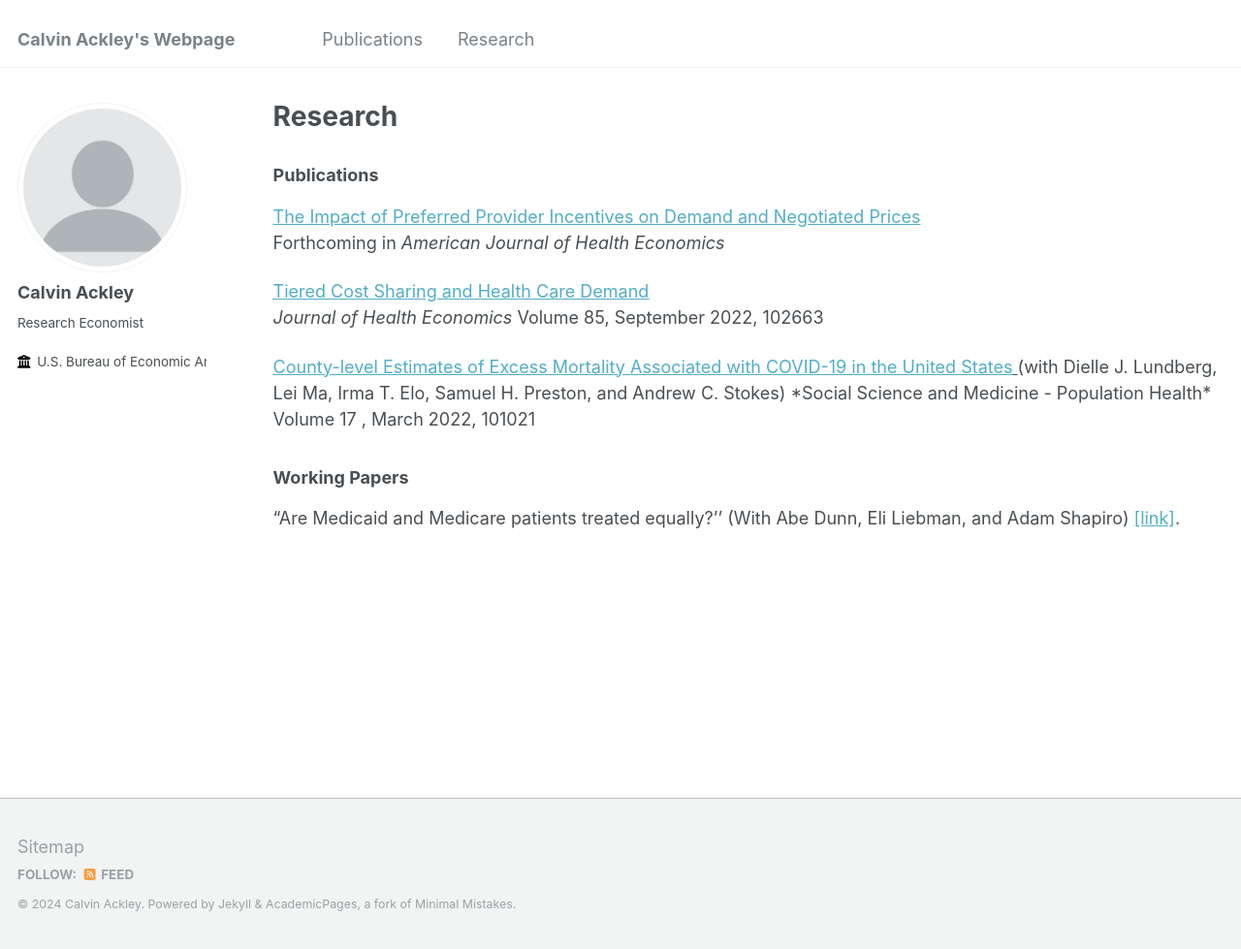
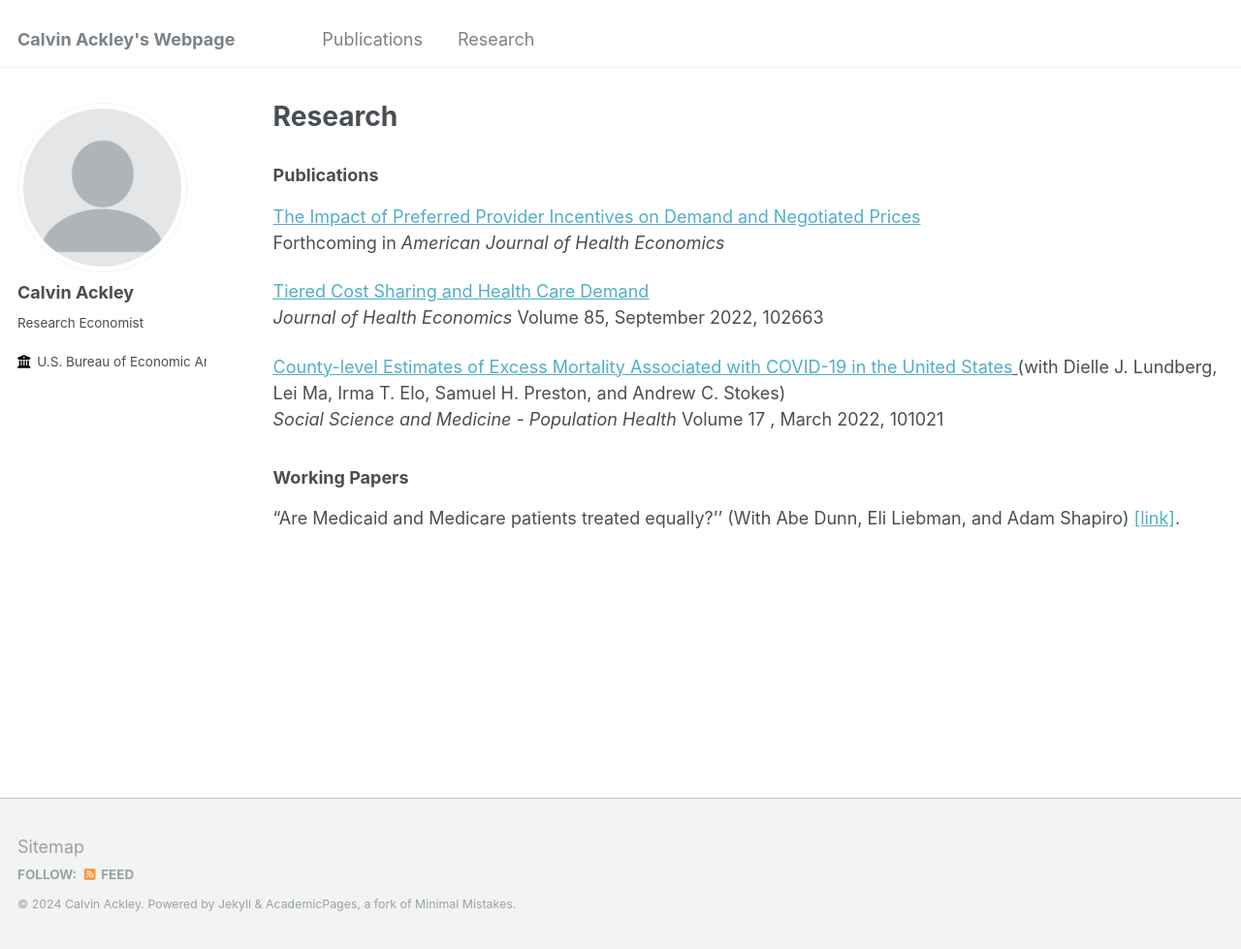
Before and after one commit to ackleycb/ackleycb.github.io, a Jekyll site: the page built from _pages/research.md, in a window 1280 px wide and 979 px high. Shown: the whole window at 97% size. Built offline with Jekyll 4.4.1, drawn with Linux system fonts in a browser that asks for light colours.

Commit message:
Update research.md

```diff
--- a/_pages/research.md
+++ b/_pages/research.md
@@ -13,9 +13,9 @@ Forthcoming in *American Journal of Health Economics*
 <span style="text-decoration:underline"> [Tiered Cost Sharing and Health Care Demand](https://www.sciencedirect.com/science/article/abs/pii/S0167629622000807) </span> <br>
 *Journal of Health Economics* Volume 85, September 2022, 102663
 
-<span style="text-decoration:underline"> [County-level Estimates of Excess Mortality Associated with COVID-19 in the United States](https://www.sciencedirect.com/science/article/pii/S2352827321002962) </span> <be>
+<span style="text-decoration:underline"> [County-level Estimates of Excess Mortality Associated with COVID-19 in the United States](https://www.sciencedirect.com/science/article/pii/S2352827321002962) </span>
 (with Dielle J. Lundberg,
-Lei Ma, Irma T. Elo, Samuel H. Preston, and Andrew C. Stokes) *Social Science and Medicine - Population Health* Volume 17
+Lei Ma, Irma T. Elo, Samuel H. Preston, and Andrew C. Stokes) <br> *Social Science and Medicine - Population Health* Volume 17
 , March 2022, 101021
 
 
```
